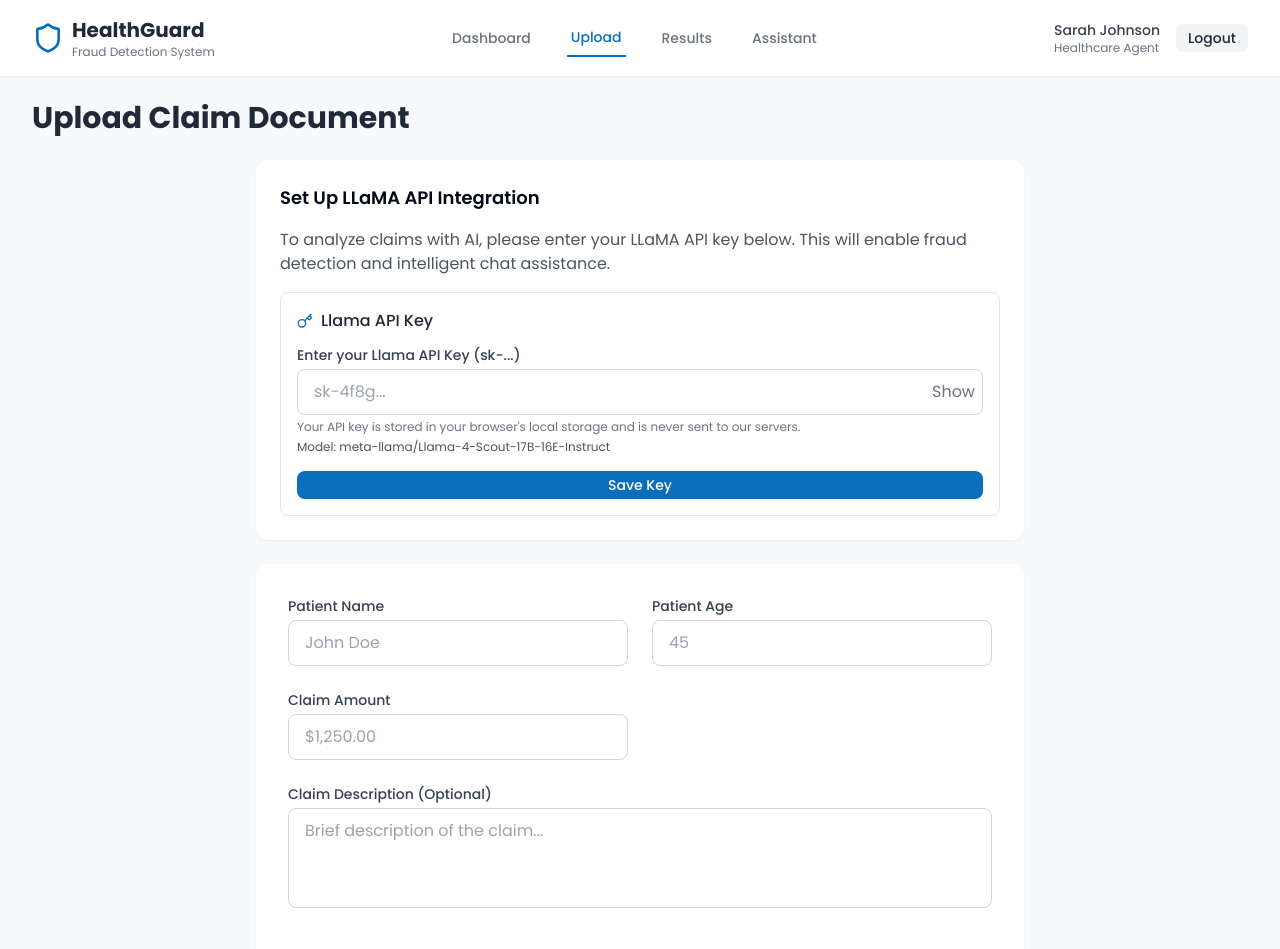
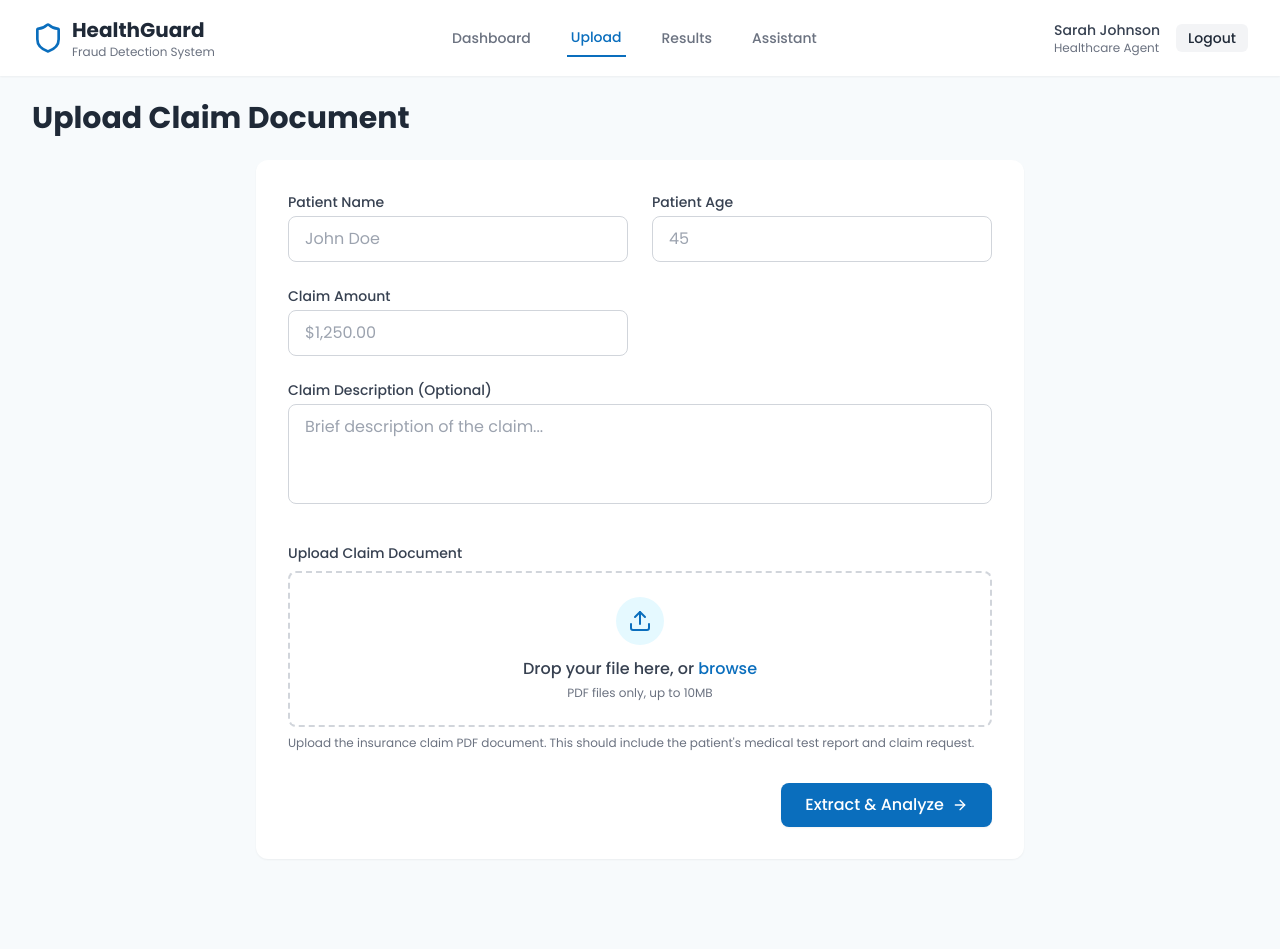
Before and after one commit to nyonTech/claim-detective-ai-guardian, a React (Vite) app: page /upload in a window 1280 px wide. Shown: the top 949 px of the page. After the commit the page ends 883 px from the top, so only its background shows below. Built offline with nearby package versions, Linux system fonts and the light colour scheme.

Commit message:
Implement hardcoded API key
- Modify `llamaApi.ts` to use a hardcoded API key.
- Update `Upload.tsx` and `ChatAssistant.tsx` to remove API key input.
- Remove redundant localStorage checks.

```diff
--- a/src/pages/ChatAssistant.tsx
+++ b/src/pages/ChatAssistant.tsx
@@ -1,9 +1,7 @@
-
 import React, { useState, useEffect, useRef } from 'react';
 import { Send } from 'lucide-react';
 import ChatMessage from '@/components/ChatMessage';
 import LoadingSpinner from '@/components/LoadingSpinner';
-import ApiKeyInput from '@/components/ApiKeyInput';
 import { chatWithLlama } from '@/services/llamaApi';
 import { toast } from '@/components/ui/sonner';
 
@@ -28,15 +26,16 @@ const ChatAssistant = () => {
   const [messages, setMessages] = useState<Message[]>([]);
   const [inputValue, setInputValue] = useState('');
   const [isTyping, setIsTyping] = useState(false);
-  const [hasApiKey, setHasApiKey] = useState(false);
+  // API key is now hardcoded, so we always have it
+  const [hasApiKey, setHasApiKey] = useState(true);
   const [claimContext, setClaimContext] = useState<string | null>(null);
   const messagesEndRef = useRef<HTMLDivElement>(null);
   const inputRef = useRef<HTMLTextAreaElement>(null);
 
-  // Initial setup - check API key and load claim data
+  // Initial setup - load claim data (no need to check API key)
   useEffect(() => {
-    const apiKey = localStorage.getItem('llama_api_key');
-    setHasApiKey(!!apiKey);
+    // API key is hardcoded now
+    setHasApiKey(true);
 
     const storedData = sessionStorage.getItem('claimData');
     if (storedData) {
@@ -57,21 +56,19 @@ const ChatAssistant = () => {
 
         setClaimContext(context);
 
-        // Add initial welcome message
+        // Add initial welcome message - now we'll always use the version that assumes we have an API key
         const initialMessages: Message[] = [
           {
             id: generateId(),
             isUser: false,
-            text: hasApiKey
-              ? "Hello! I'm your HealthGuard Assistant. I can help you understand fraud detection results and recommend next steps for your claim investigation."
-              : "Hello! I'm your HealthGuard Assistant. Please set up your LLaMA API key to enable AI-powered chat assistance.",
+            text: "Hello! I'm your HealthGuard Assistant. I can help you understand fraud detection results and recommend next steps for your claim investigation.",
             timestamp: formatTime(new Date()),
             status: 'sent'
           }
         ];
 
-        // Add second message if we have claim context and API key
-        if (context && hasApiKey) {
+        // Add second message if we have claim context
+        if (context) {
           initialMessages.push({
             id: generateId(),
             isUser: false,
@@ -104,7 +101,7 @@ const ChatAssistant = () => {
         status: 'sent'
       }]);
     }
-  }, [hasApiKey]);
+  }, []);
 
   // Auto-scroll to bottom of messages
   useEffect(() => {
@@ -133,8 +130,7 @@ const ChatAssistant = () => {
         prev.map(msg => msg.id === userMessage.id ? {...msg, status: 'sent'} : msg)
       );
 
-      // Show typing indicator if we have an API key
-      if (hasApiKey) {
+      // Show typing indicator - we know we always have an API key now
       setIsTyping(true);
 
       // Send to LLaMA API
@@ -160,7 +156,7 @@ const ChatAssistant = () => {
           const errorMessage: Message = {
             id: generateId(),
             isUser: false,
-              text: "I'm sorry, I encountered an error processing your request. Please try again or check your API key.",
+            text: "I'm sorry, I encountered an error processing your request. Please try again.",
             timestamp: formatTime(new Date()),
             status: 'error'
           };
@@ -168,18 +164,6 @@ const ChatAssistant = () => {
           setMessages(prev => [...prev, errorMessage]);
           toast.error("Error connecting to LLaMA API");
         });
-      } else {
-        // If no API key, show a message asking to set it up
-        const noApiKeyMessage: Message = {
-          id: generateId(),
-          isUser: false,
-          text: "To chat with me, please set up your LLaMA API key first. This will enable AI-powered responses to your questions.",
-          timestamp: formatTime(new Date()),
-          status: 'sent'
-        };
-
-        setMessages(prev => [...prev, noApiKeyMessage]);
-      }
     }, 500);
   };
 
@@ -199,37 +183,12 @@ const ChatAssistant = () => {
     }
   }, [inputValue]);
 
-  const handleApiKeySubmit = (apiKey: string) => {
-    setHasApiKey(!!apiKey);
-
-    // Add a message to confirm API key setup
-    if (apiKey) {
-      const apiKeySetupMessage: Message = {
-        id: generateId(),
-        isUser: false,
-        text: "Great! I'm now connected to the LLaMA API. How can I help you with your healthcare claim?",
-        timestamp: formatTime(new Date()),
-        status: 'sent'
-      };
-
-      setMessages(prev => [...prev, apiKeySetupMessage]);
-    }
-  };
-
   return (
     <div className="page-container animate-fade-in">
       <h1 className="page-title">Chat Assistant</h1>
 
       <div className="max-w-4xl mx-auto">
-        {!hasApiKey && (
-          <div className="bg-white rounded-xl shadow-sm p-6 mb-6">
-            <h2 className="text-lg font-semibold mb-4">Set Up LLaMA API Integration</h2>
-            <p className="text-gray-600 mb-4">
-              To enable AI-powered chat assistance, please enter your LLaMA API key below.
-            </p>
-            <ApiKeyInput onSubmit={handleApiKeySubmit} />
-          </div>
-        )}
+        {/* Remove the API key input section entirely */}
 
         <div className="bg-white rounded-xl shadow-sm overflow-hidden">
           {/* Chat history */}
--- a/src/pages/Upload.tsx
+++ b/src/pages/Upload.tsx
@@ -1,4 +1,3 @@
-
 import React, { useState, useEffect } from 'react';
 import { useNavigate } from 'react-router-dom';
 import { ArrowRight } from 'lucide-react';
@@ -6,7 +5,6 @@ import FileUpload from '@/components/FileUpload';
 import LoadingSpinner from '@/components/LoadingSpinner';
 import { toast } from '@/components/ui/sonner';
 import * as pdfjsLib from 'pdfjs-dist';
-import ApiKeyInput from '@/components/ApiKeyInput';
 import { analyzeTextForFraud } from '@/services/llamaApi';
 
 // Configure the PDF.js worker - using a more robust approach
@@ -177,7 +175,8 @@ const Upload = () => {
   const [file, setFile] = useState<File | null>(null);
   const [isSubmitting, setIsSubmitting] = useState(false);
   const [isAnalyzing, setIsAnalyzing] = useState(false);
-  const [hasApiKey, setHasApiKey] = useState(false);
+  // API key is now hardcoded, so we always have it
+  const [hasApiKey, setHasApiKey] = useState(true);
   const [extractionError, setExtractionError] = useState<string | null>(null);
   const [analysisSteps, setAnalysisSteps] = useState({
     documentLoaded: false,
@@ -186,10 +185,10 @@ const Upload = () => {
     generatingReport: false,
   });
 
-  // Check for API key on component mount
+  // No need to check for API key anymore
   useEffect(() => {
-    const apiKey = localStorage.getItem('llama_api_key');
-    setHasApiKey(!!apiKey);
+    // Set hasApiKey to true since we're using a hardcoded key
+    setHasApiKey(true);
   }, []);
 
   const handleInputChange = (e: React.ChangeEvent<HTMLInputElement | HTMLTextAreaElement>) => {
@@ -238,11 +237,7 @@ const Upload = () => {
       return;
     }
 
-    // Check if API key is available
-    if (!hasApiKey) {
-      toast.error('Please set your LLaMA API key before analyzing');
-      return;
-    }
+    // API key is hardcoded, no need to check
 
     setIsSubmitting(true);
     setExtractionError(null);
@@ -342,10 +337,6 @@ const Upload = () => {
     }
   };
 
-  const handleApiKeySubmit = (apiKey: string) => {
-    setHasApiKey(!!apiKey);
-  };
-
   if (isAnalyzing) {
     const progress =
       (analysisSteps.documentLoaded ? 25 : 0) +
@@ -407,16 +398,7 @@ const Upload = () => {
       <h1 className="page-title">Upload Claim Document</h1>
 
       <div className="max-w-3xl mx-auto space-y-6">
-        {!hasApiKey && (
-          <div className="bg-white rounded-xl shadow-sm p-6 mb-6">
-            <h2 className="text-lg font-semibold mb-4">Set Up LLaMA API Integration</h2>
-            <p className="text-gray-600 mb-4">
-              To analyze claims with AI, please enter your LLaMA API key below. This will enable
-              fraud detection and intelligent chat assistance.
-            </p>
-            <ApiKeyInput onSubmit={handleApiKeySubmit} />
-          </div>
-        )}
+        {/* Remove the API key input section entirely */}
 
         <form onSubmit={handleSubmit} className="bg-white rounded-xl shadow-sm p-6 md:p-8">
           <div className="grid grid-cols-1 md:grid-cols-2 gap-6 mb-8">
@@ -494,7 +476,7 @@ const Upload = () => {
           <div className="flex justify-end">
             <button
               type="submit"
-              disabled={isSubmitting || !hasApiKey}
+              disabled={isSubmitting}
               className={`btn-primary flex items-center ${!hasApiKey ? 'opacity-50 cursor-not-allowed' : ''}`}
             >
               {isSubmitting ? (
--- a/src/services/llamaApi.ts
+++ b/src/services/llamaApi.ts
@@ -1,4 +1,3 @@
-
 /**
  * Service for interacting with the LLaMA API
  */
@@ -9,13 +8,9 @@ const LLAMA_API_URL = 'https://api.perplexity.ai/chat/completions';
 // The model to use for LLaMA API requests
 const LLAMA_MODEL = 'meta-llama/Llama-4-Scout-17B-16E-Instruct';
 
-// Helper function to get API key from localStorage or prompt user if not available
+// Hardcoded API key - no need to prompt user for this anymore
 const getLlamaApiKey = (): string => {
-  const apiKey = localStorage.getItem('llama_api_key');
-  if (!apiKey) {
-    throw new Error('LLaMA API key not found. Please set your API key in the settings.');
-  }
-  return apiKey;
+  return 'sk-4f8g3h2j1k9l0mnoqrs8tuvwxzYz1234';
 };
 
 /**
```
Lines whose indentation alone changed are shown as unchanged.
